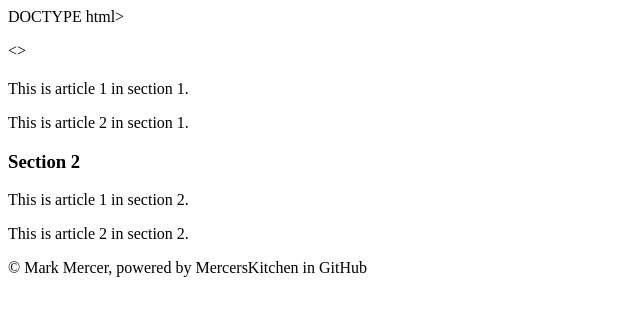
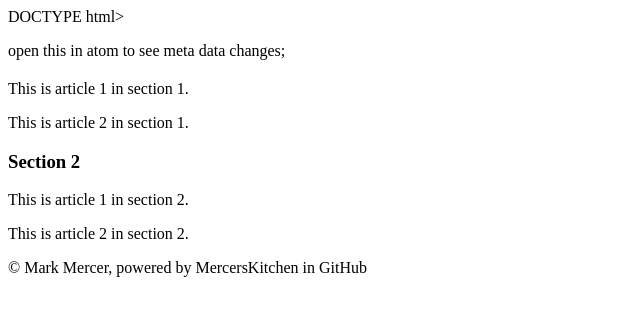
Before and after one commit to Gabriel673/html-lessons, a plain HTML site: page index.html in a window 1280 px wide. Shown: the whole page, without its empty margins (0-640 px from the left). Drawn offline with Linux system fonts and the light colour scheme.

Commit message:
Update index.html

```diff
--- a/index.html
+++ b/index.html
@@ -17,9 +17,8 @@ DOCTYPE html>
   <body>
 
 
-<p><p>
-
-    <header><></header>
+<p>open this in atom to see meta data changes;</p>
+    <header><here are the main learning sections in html,see the navigation for specific changes></header>
     <nav><h2></h2></nav>
     <aside><p></p></aside>
     <section>
```
